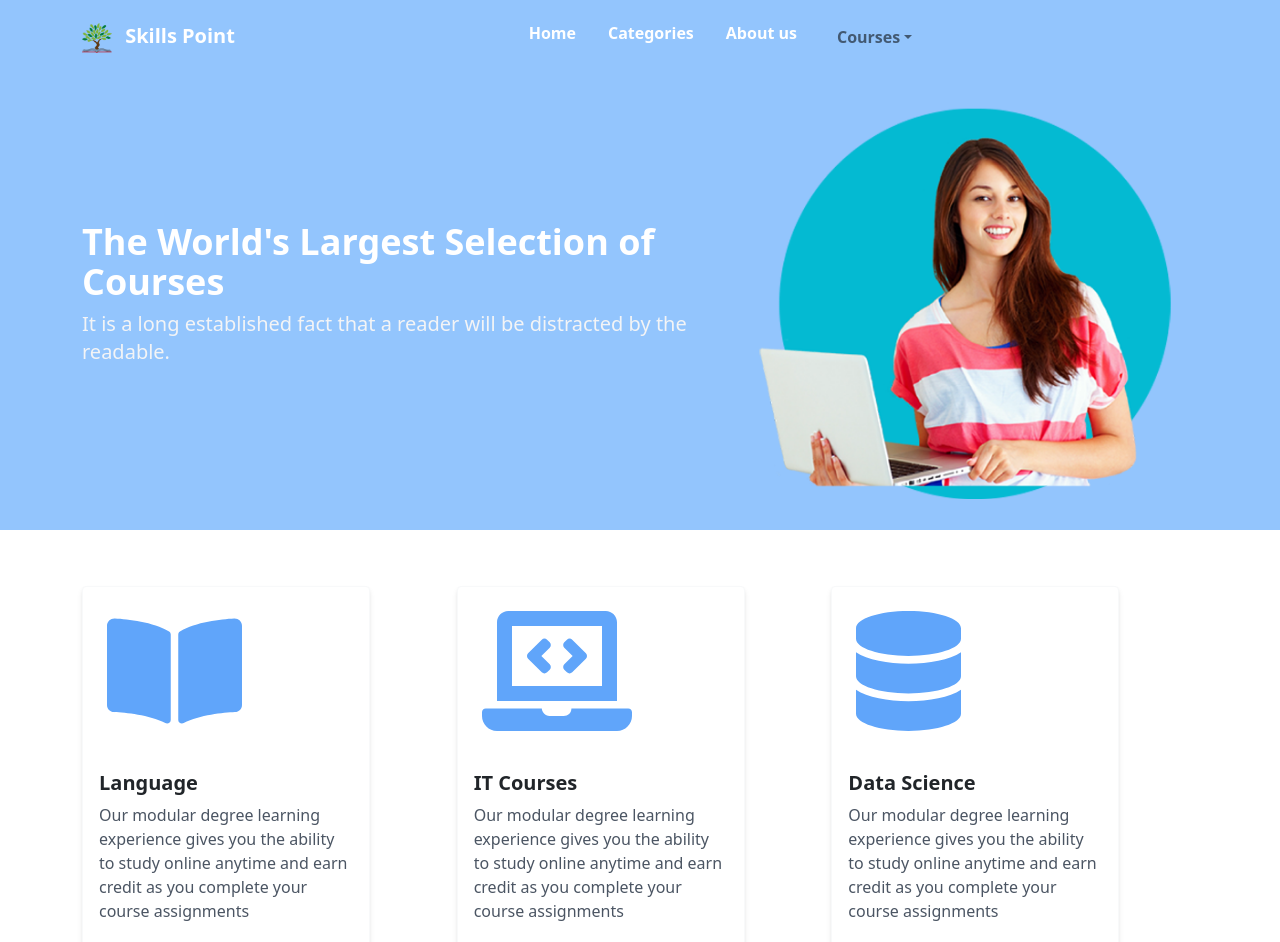
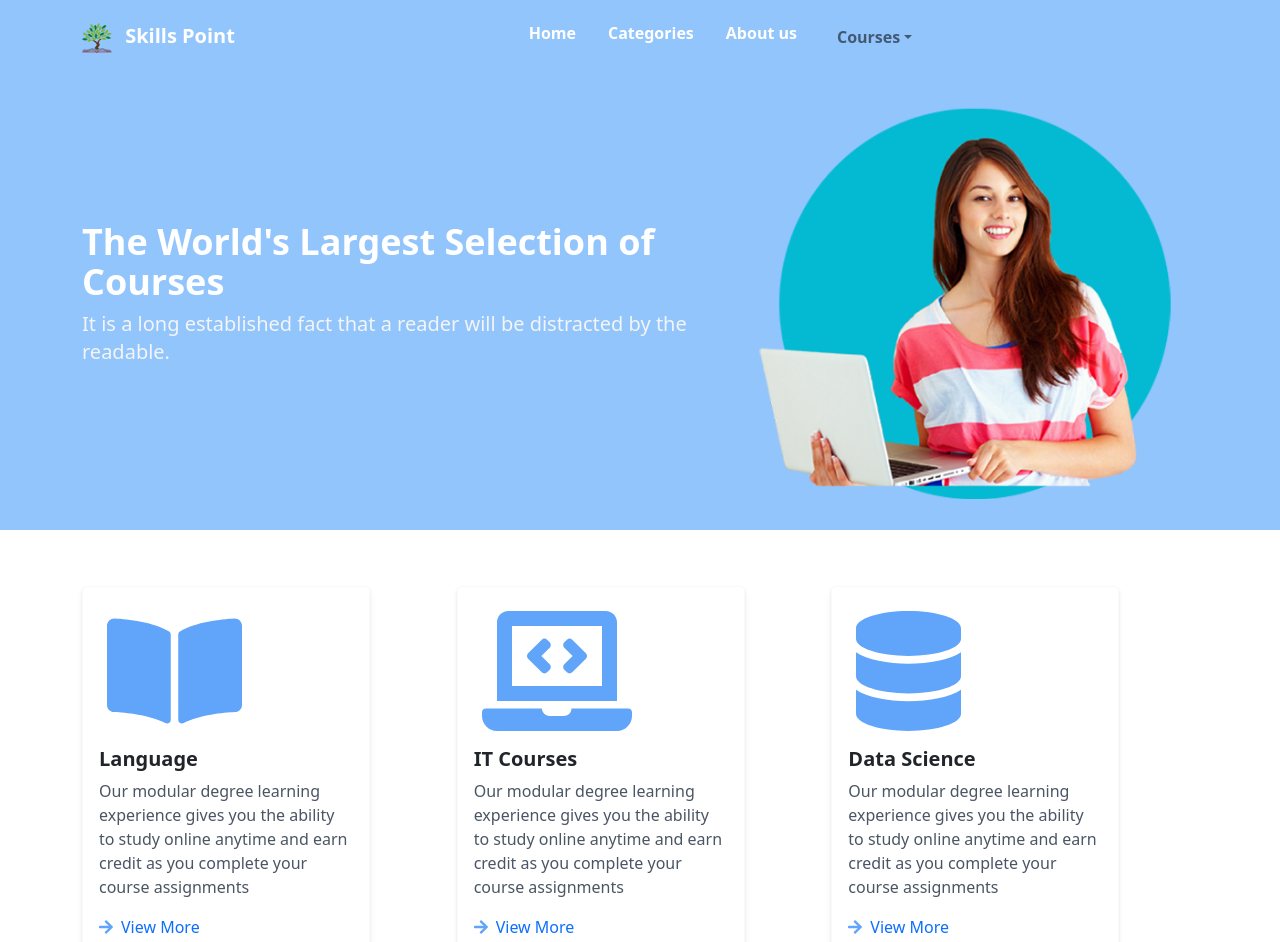
Before and after one commit to ibrahimsifat/Skills-point-react, a React (Create React App) app: page / in a window 1280 px wide. Shown: the top 942 px of the page. Built offline with nearby package versions, Linux system fonts and the light colour scheme.

Commit message:
updated styles-4

```diff
--- a/src/components/Categories/Categories.js
+++ b/src/components/Categories/Categories.js
@@ -41,14 +41,14 @@ const SimpleCard=(props)=>{
     const url=`/category/${id}`
     return(
         <Card className='zoom cardShadow my-3' variant='dark' border="light" style={{ width: '18rem' }}>
-       <h1 className=' px-4 py-4 text-blue-400'>{icon}</h1>
+       <h1 className=' px-4 pt-4 text-blue-400'>{icon}</h1>
         <Card.Body>
           <Card.Title><h5  className='font-bold -mt-2'>{title}</h5></Card.Title>
           <Card.Text className='text-gray-600'>
     {text}
           </Card.Text>
           <button className='text-gray-600 no-underline'><span className='text-blue-400'>{RightArrow}</span>
-          <Link className=' pl-2 no-underline ' to={url}>View More</Link>
+          <Link className=' pl-2 no-underline py-3 ' to={url}>View More</Link>
           </button>
         </Card.Body>
       </Card>
```
